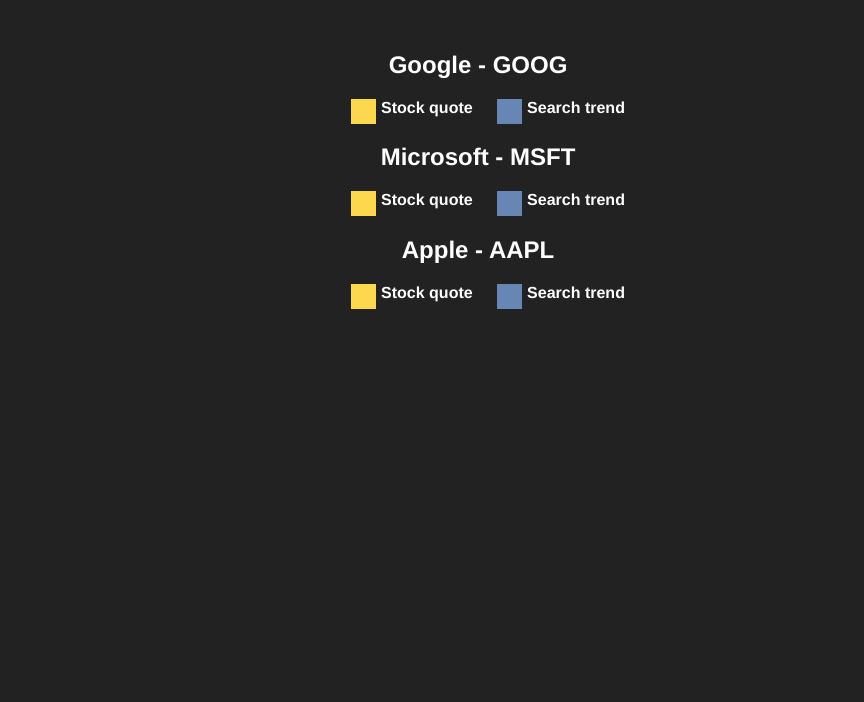
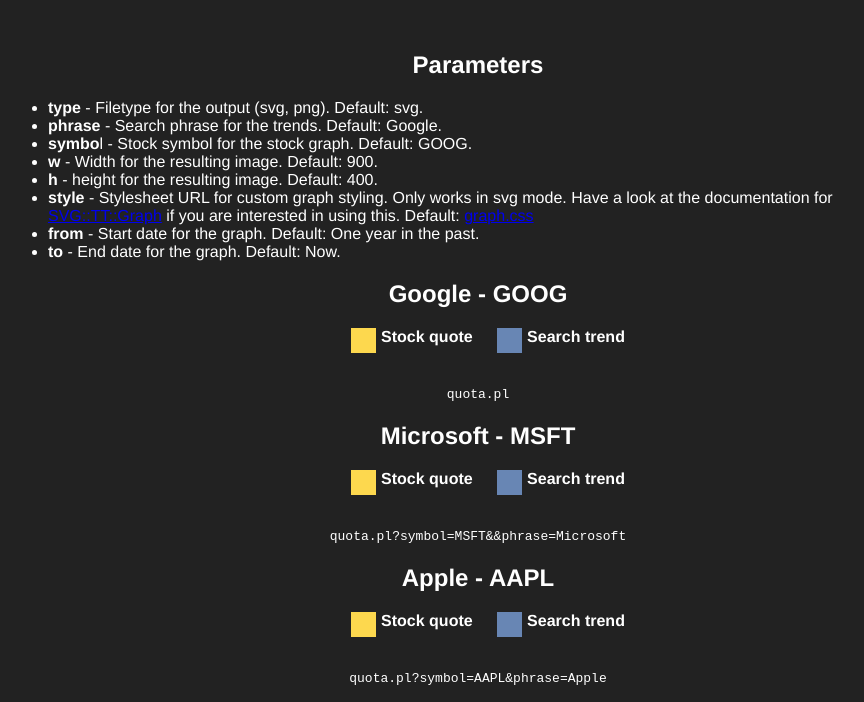
Before and after one commit to halcy/quota, a plain HTML site: page index.html in a window 1280 px wide. Shown: the part 103-805 px from the top of the page, without its empty margins (162-1026 px from the left). Drawn offline with Linux system fonts and the light colour scheme.

Commit message:
Added more documentation.

```diff
--- a/index.html
+++ b/index.html
@@ -30,6 +30,13 @@ div.finance {
 	background-color:#FDD84E;
 }
 
+ul {
+	text-align:left;
+	width:900px;
+	margin-left:auto;
+	margin-right:auto;
+}
+
 span {
 	font-weight:bold;
 }
@@ -38,25 +45,45 @@ span {
 </head>
 <body>
 <h1>Demo for quota.pl</h1>
+<h2>Parameters</h2>
+<p><ul>
+<li><strong>type</strong> - Filetype for the output (svg, png). Default: svg.</li>
+<li><strong>phrase</strong> - Search phrase for the trends. Default: Google.</li>
+<li><strong>symbo</strong>l - Stock symbol for the stock graph. Default: GOOG.</li>
+<li><strong>w</strong> - Width for the resulting image. Default: 900.</li>
+<li><strong>h</strong> - height for the resulting image. Default: 400.</li>
+<li><strong>style</strong> - Stylesheet URL for custom graph styling. Only works in svg mode.
+Have a look at the documentation for <a href="http://search.cpan.org/~ianroddis/SVG-TT-Graph-0.12/lib/SVG/TT/Graph.pm">
+SVG::TT::Graph</a> if you are interested in using this. Default:
+<a href="graph.css">graph.css</a></li>
+<li><strong>from</strong> - Start date for the graph. Default: One year in the past.</li>
+<li><strong>to</strong> - End date for the graph. Default: Now.</li>
+</ul></p>
 <h2>Google - GOOG</h2>
 <p>
 <div class="legend finance">&nbsp;</div><span>Stock quote</span>
 <div class="legend trend">&nbsp;</div><span>Search trend</span>
 </p>
-<p><object data="quota.pl" width="900" height="400"></object></p>
+<p><object data="quota.pl" width="900" height="400"></object><br/>
+<code>quota.pl</code>
+</p>
 <h2>Microsoft - MSFT</h2>
 <p>
 <div class="legend finance">&nbsp;</div><span>Stock quote</span>
 <div class="legend trend">&nbsp;</div><span>Search trend</span>
 </p>
-<p><object data="quota.pl?symbol=MSFT&phrase=Microsoft"
- width="900" height="400"></object></p>
+<p><object data="quota.pl?symbol=MSFT&amp;phrase=Microsoft"
+width="900" height="400"></object><br/>
+<code>quota.pl?symbol=MSFT&&amp;phrase=Microsoft</code>
+</p>
 <h2>Apple - AAPL</h2>
 <p>
 <div class="legend finance">&nbsp;</div><span>Stock quote</span>
 <div class="legend trend">&nbsp;</div><span>Search trend</span>
 </p>
-<p><object data="quota.pl?symbol=AAPL&phrase=Apple"
- width="900" height="400"></object></p>
+<p><object data="quota.pl?symbol=AAPL&amp;phrase=Apple"
+width="900" height="400"></object><br/>
+<code>quota.pl?symbol=AAPL&amp;phrase=Apple</code>
+</p>
 </body>
 </html>
```
